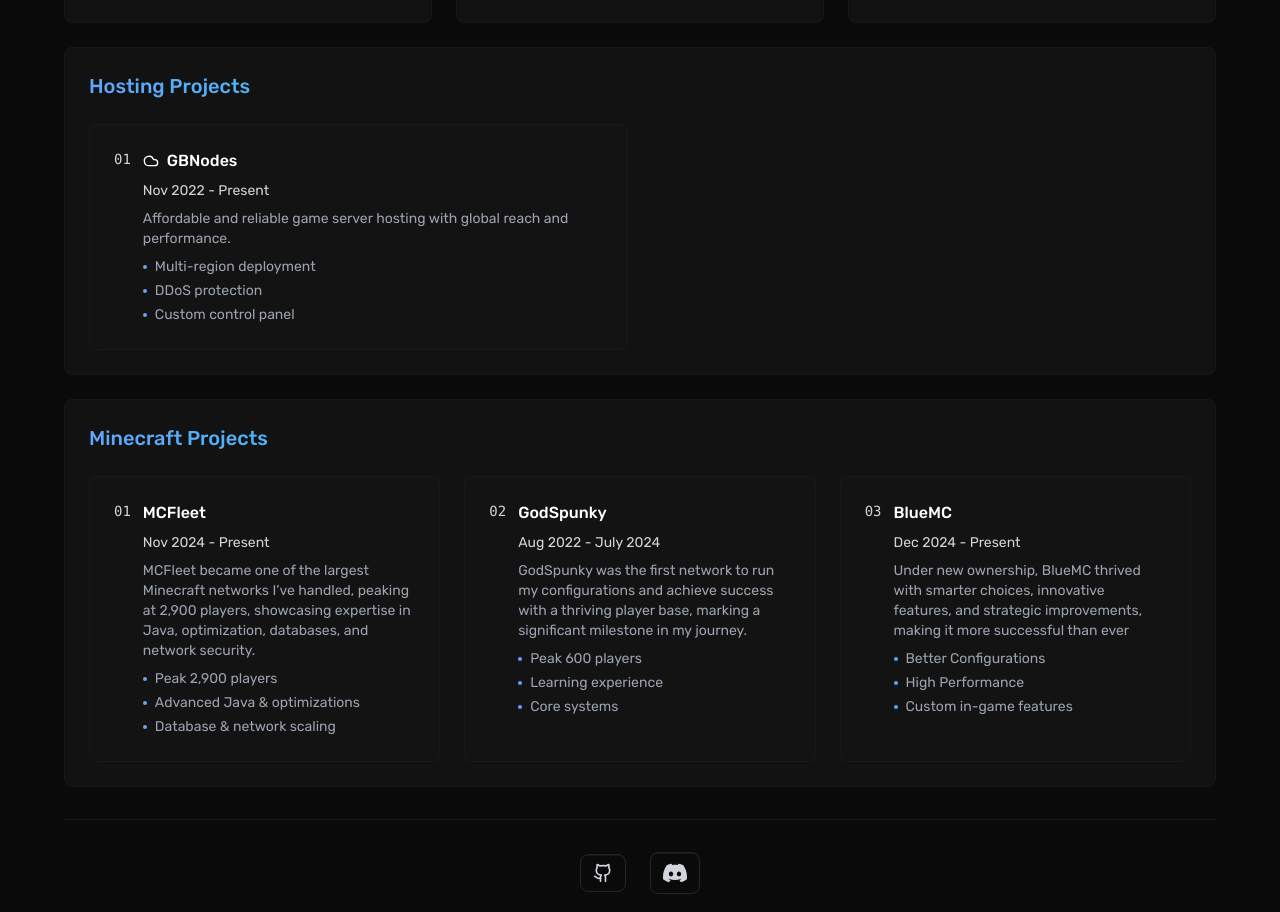
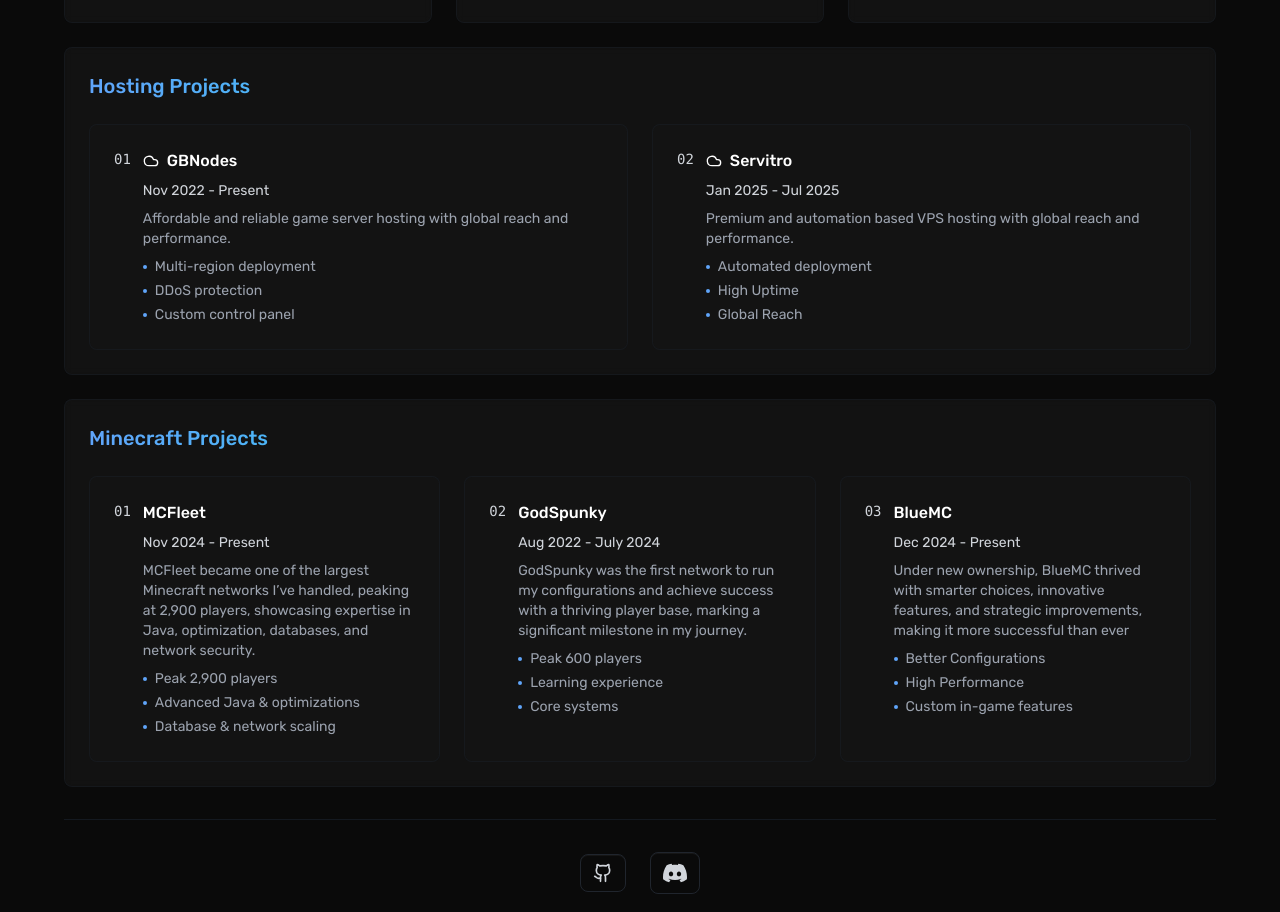
Before and after one commit to wtxhshxsgshsoosks/sdsddsqewrweasd, a React (Vite) app: page / in a window 1280 px wide. Shown: the part 1187-2099 px from the top of the page. Built offline with nearby package versions, Linux system fonts and the light colour scheme.

Commit message:
Update App.tsx

```diff
--- a/src/App.tsx
+++ b/src/App.tsx
@@ -55,6 +55,16 @@
         "Custom control panel"
       ]
     },
+    {
+      name: "Servitro",
+      period: "Jan 2025 - Jul 2025",
+      description: "Premium and automation based VPS hosting with global reach and performance.",
+      achievements: [
+        "Automated deployment",
+        "High Uptime",
+        "Global Reach"
+      ]
+    }
   ];
 
   const networks = [
```
